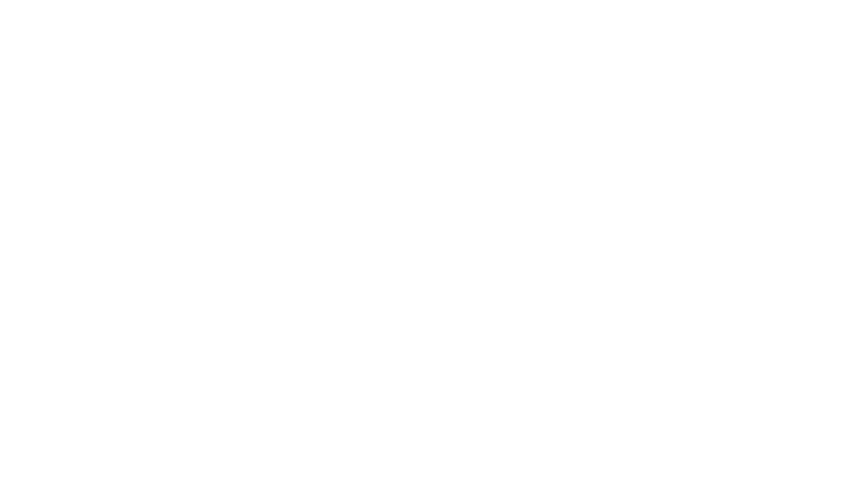
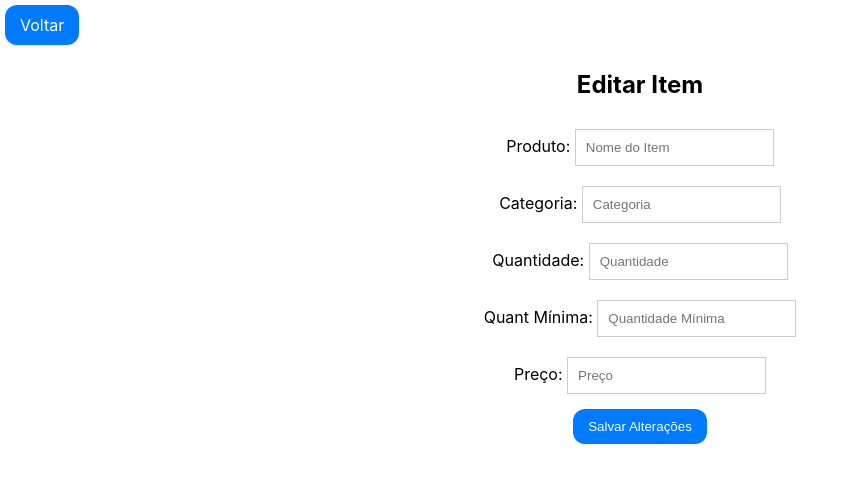
Before and after one commit to Rurato/BarManageOld, a React (Create React App) app: page /EditItem/1 in a window 1280 px wide. Before the commit this address had no page. Shown: the top 482 px of the page, without its empty margins (0-854 px from the left). Built offline with nearby package versions, Linux system fonts and the light colour scheme.

Commit message:
feature: EditItem Screen

```diff
--- /dev/null
+++ b/src/Pages/EditItem/index.jsx
@@ -0,0 +1,112 @@
+import React, { useState, useEffect } from "react";
+import { useParams, useNavigate, Link } from "react-router-dom";
+import "./styles.css";
+
+function EditItem() {
+  const { index } = useParams(); // recebe o índice via URL
+  const navigate = useNavigate();
+
+  const [stock, setStock] = useState([]);
+  const [itemData, setItemData] = useState({
+    name: "",
+    category: "",
+    quantity: "",
+    price: "",
+    minQuantity: "",
+  });
+
+  useEffect(() => {
+    const storedStock = JSON.parse(localStorage.getItem("stock")) || [];
+    setStock(storedStock);
+    const item = storedStock[index];
+    if (item) {
+      setItemData({
+        name: item.name,
+        category: item.category,
+        quantity: item.quantity,
+        price: item.price,
+        minQuantity: item.minQuantity || "",
+      });
+    }
+  }, [index]);
+
+  const handleChange = (e) => {
+    const { name, value } = e.target;
+    setItemData({ ...itemData, [name]: value });
+  };
+
+  const handleSave = () => {
+    const updatedStock = [...stock];
+    updatedStock[index] = {
+      ...updatedStock[index],
+      name: itemData.name,
+      category: itemData.category,
+      quantity: parseInt(itemData.quantity),
+      price: parseFloat(itemData.price),
+      minQuantity: parseInt(itemData.minQuantity),
+    };
+    localStorage.setItem("stock", JSON.stringify(updatedStock));
+    navigate("/Stock");
+  };
+
+  return (
+    <div className="edit-item-container">
+      <Link to="/Stock" className="btn">
+        Voltar
+      </Link>
+      <h2>Editar Item</h2>
+      <div className="edit-item-form">
+        <label>Produto: <input
+          type="text"
+          name="name"
+          value={itemData.name}
+          onChange={handleChange}
+          placeholder="Nome do Item"
+          className="input-field"
+        /></label>
+
+        <label>Categoria: <input
+          type="text"
+          name="category"
+          value={itemData.category}
+          onChange={handleChange}
+          placeholder="Categoria"
+          className="input-field"
+        /></label>
+
+        <label>Quantidade: <input
+          type="number"
+          name="quantity"
+          value={itemData.quantity}
+          onChange={handleChange}
+          placeholder="Quantidade"
+          className="input-field"
+        /></label>
+
+        <label>Quant Mínima: <input
+          type="number"
+          name="minQuantity"
+          value={itemData.minQuantity}
+          onChange={handleChange}
+          placeholder="Quantidade Mínima"
+          className="input-field"
+        /></label>
+
+        <label>Preço: <input
+          type="number"
+          name="price"
+          value={itemData.price}
+          onChange={handleChange}
+          placeholder="Preço"
+          className="input-field"
+        /></label>
+
+        <button onClick={handleSave} className="btn">
+          Salvar Alterações
+        </button>
+      </div>
+    </div>
+  );
+}
+
+export default EditItem;
--- /dev/null
+++ b/src/Pages/EditItem/styles.css
@@ -0,0 +1,12 @@
+.edit-item-container{
+    >h2{
+        text-align: center;
+    }
+}
+
+.edit-item-form{
+    display:flex;
+    flex-direction: column;
+    align-items: center;
+
+}
--- a/src/Pages/Stock/index.js
+++ b/src/Pages/Stock/index.js
@@ -33,7 +33,8 @@ function Stock() {
     ];
     setCategories(uniqueCategories);
 
-  const storedCategories = JSON.parse(localStorage.getItem("categories")) || [];
+    const storedCategories =
+      JSON.parse(localStorage.getItem("categories")) || [];
     if (storedCategories.length) {
       setCategories(storedCategories);
     }
@@ -266,11 +267,10 @@ function Stock() {
                   {editingIndex !== null && <td></td>}
                   <td>R${item.price.toFixed(2)}</td>
                   <td>
-                    <button
-                      onClick={() => handleEditItem(index)}
-                      className="btn"
-                    >
+                    <button className="btn-link">
+                      <Link to={`/EditItem/${index}`} className="btn">
                         Editar
+                      </Link>
                     </button>
                     <button
                       onClick={() => handleDeleteItem(index)}
--- a/src/index.js
+++ b/src/index.js
@@ -9,6 +9,7 @@ import Tables from './Pages/Tables';
 import History from './Pages/history';
 import AddItem from './Pages/AddItem';
 import AddCategory from './Pages/AddCategory';
+import EditItem from './Pages/EditItem';
 import './index.css';
 
 // Criando o root com a nova API
@@ -25,6 +26,7 @@ root.render(
       <Route path="/history" element={<History />} />
       <Route path="/AddItem" element={<AddItem />} />
       <Route path="/AddCategory" element={<AddCategory />} />
+      <Route path="/EditItem/:index" element={<EditItem />} />
     </Routes>
   </Router>
 );
```
Lines whose indentation alone changed are shown as unchanged.
